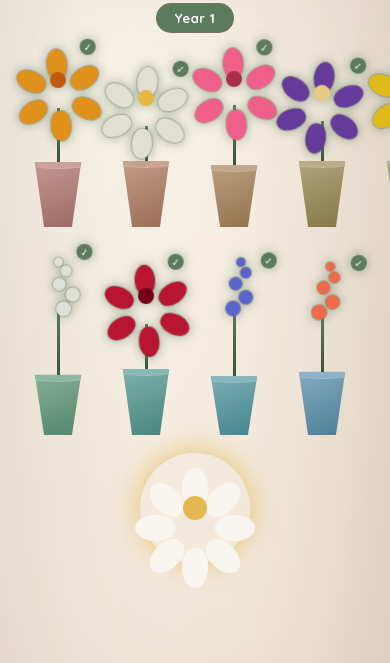
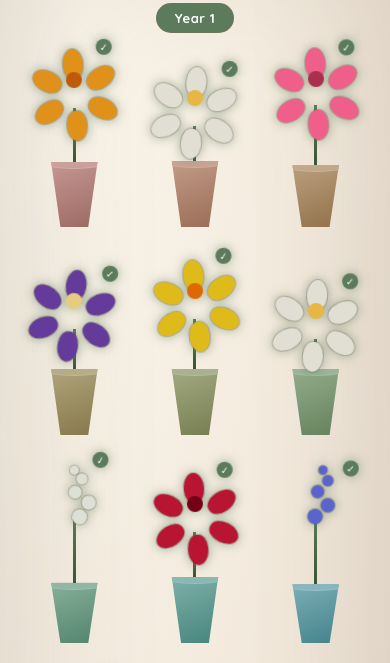
Before and after one commit to AyrtonW321/Flowers, a plain HTML site: page index.html in a window 390 px wide. Shown: the part 80-743 px from the top of the page. Drawn offline with nearby package versions, Linux system fonts and the light colour scheme.

Commit message:
fix: flower garden was hardcoded to 6 columns, broke on mobile
repeat(6, 1fr) doesn't shrink columns below their content's min size —
each 68px flower circle forced a 68px column floor, so 6 columns
needed ~508px total. On a 375px phone that overflowed the page;
overflow-x:hidden on the wrapper silently clipped it instead of
showing a scrollbar, so flowers 5 and 6 of each row (2 of 10 total
flowers) were invisible and unreachable with no visual sign anything
was missing.

Switched to repeat(auto-fit, minmax(80px, 1fr)) so the column count is
computed from the actual viewport at every width — 3 columns at 375px,
7 at 768px, all 10 fit one row at 1280px — instead of a fixed number
that only worked by coincidence on the viewport it was designed at.
Verified in-browser at mobile/tablet/desktop widths: zero horizontal
overflow, zero circle overlap, all 10 flowers on-screen and reachable
at every size tested.

```diff
--- a/index.html
+++ b/index.html
@@ -63,7 +63,7 @@
 
       <div style="position: relative; width: 100%; max-width: 980px; flex-shrink: 0; display: flex; flex-direction: column; gap: 18px; align-items: center;">
 
-        <div style="display: grid; grid-template-columns: repeat(6, 1fr); gap: 28px 20px; width: 100%;">
+        <div style="display: grid; grid-template-columns: repeat(auto-fit, minmax(80px, 1fr)); gap: 28px 20px; width: 100%;">
           <sc-for list="{{ flowers }}" as="fl" hint-placeholder-count="10">
             <div style="position: relative; width: 100%; height: 180px; display: flex; flex-direction: column; align-items: center; justify-content: flex-end;">
 
```
